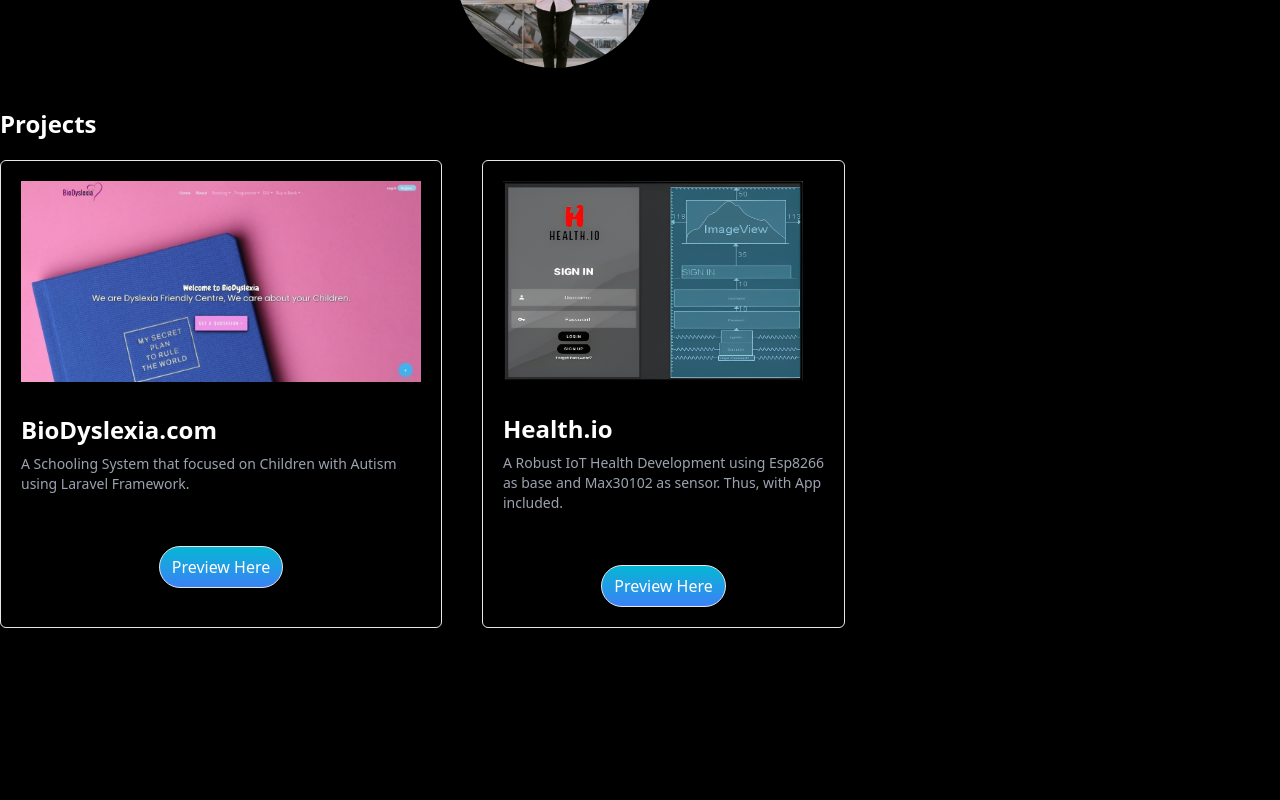
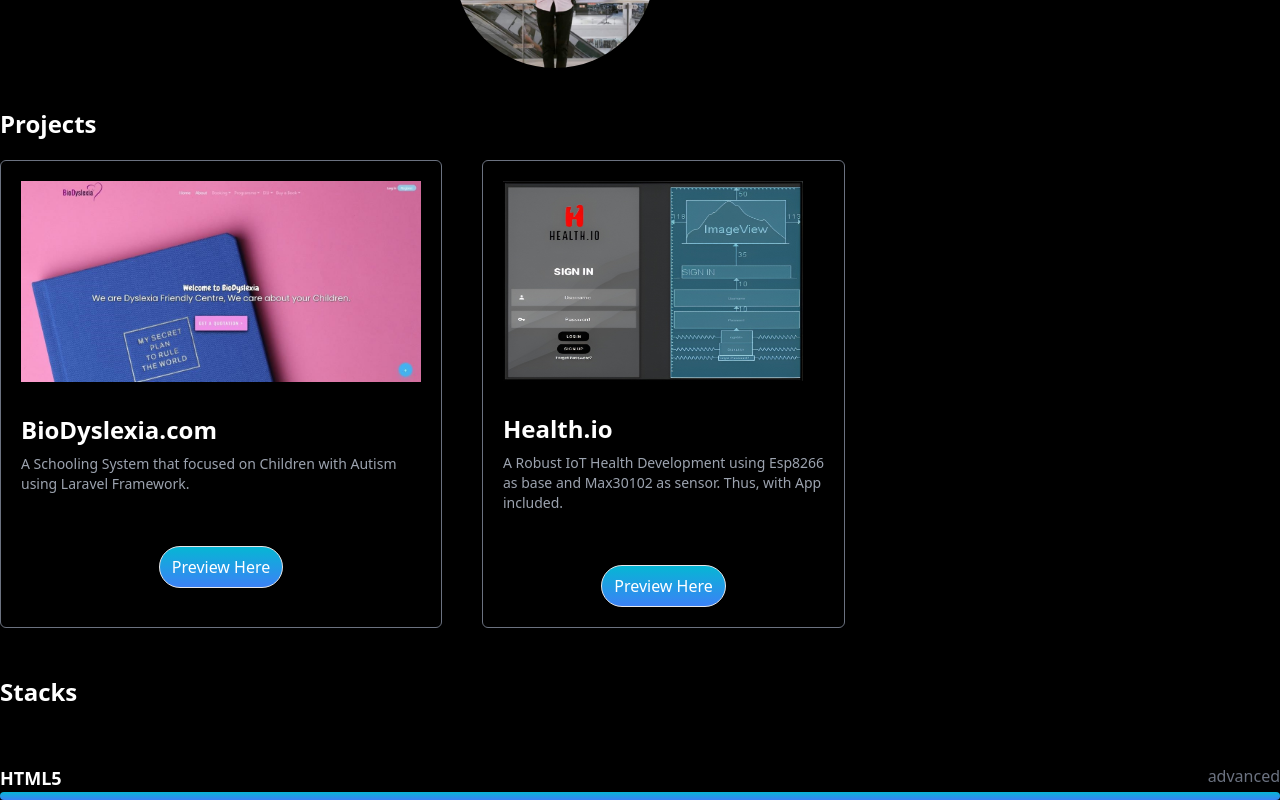
Before and after one commit to Adamz99s/Portfolio99s, a React (Vite) app in the folder portfolio99s/: page / in a window 1280 px wide. Shown: the part 248-1048 px from the top of the page. Before the commit the page ends 876 px from the top, so only its background shows below. Built offline with nearby package versions, Linux system fonts and the light colour scheme.

Commit message:
Add little stacks adjustments to the front end. -25/4/24

```diff
--- a/portfolio99s/src/App.jsx
+++ b/portfolio99s/src/App.jsx
@@ -53,7 +53,7 @@
           <div className='container m-auto cursor-pointer'>
             <h2 className='text-2xl font-semibold'>Projects</h2>
             <div className='flex gap-10 mt-5'>
-            <div className='border rounded-md p-5'>
+            <div className='border border-gray-500 rounded-md p-5'>
 
               <img src={Biowebproj} style={{width:400}} alt="Bioweb project img" />
               <h3 className='text-2xl font-semibold mt-8'>BioDyslexia.com</h3>
@@ -62,7 +62,7 @@
               <button className='px-3 py-2 border rounded-full mt-5 bg-gradient-to-t from-blue-500 to-cyan-500 hover:from-blue-700 hover:to-cyan-700'>Preview Here</button>
               </div>
             </div>
-            <div className='border rounded-md p-5'>
+            <div className='border border-gray-500 rounded-md p-5'>
                 {/*IMPLEMENT NEXT IMG HERE */}
                 <img src={Healthio} style={{width:300, height:200}} alt="Bioweb project img" />
               <h3 className='text-2xl font-semibold mt-8'>Health.io</h3>
@@ -72,8 +72,24 @@
               </div>
             </div>
             </div>
+         </div>
+         {/*Stack Section*/}
+         <section className='mt-12'>
+         <div className='container m-auto'>
+            <h2 className='text-2xl font-semibold'>Stacks</h2>
+            <div className='mt-14'>
+              <div className='flex justify-between'>
+            <h2 className='text-lg font-semibold'>HTML5</h2>
+            <p className='text-gray-500'>advanced</p>
+              </div>
 
+          <span className='w-full h-2 bg-gradient-to-t from-blue-500 to-cyan-500 block rounded-md'>
+
+          </span>
          </div>
+         </div>
+
+         </section>
         </section>
 
       </main>
```
